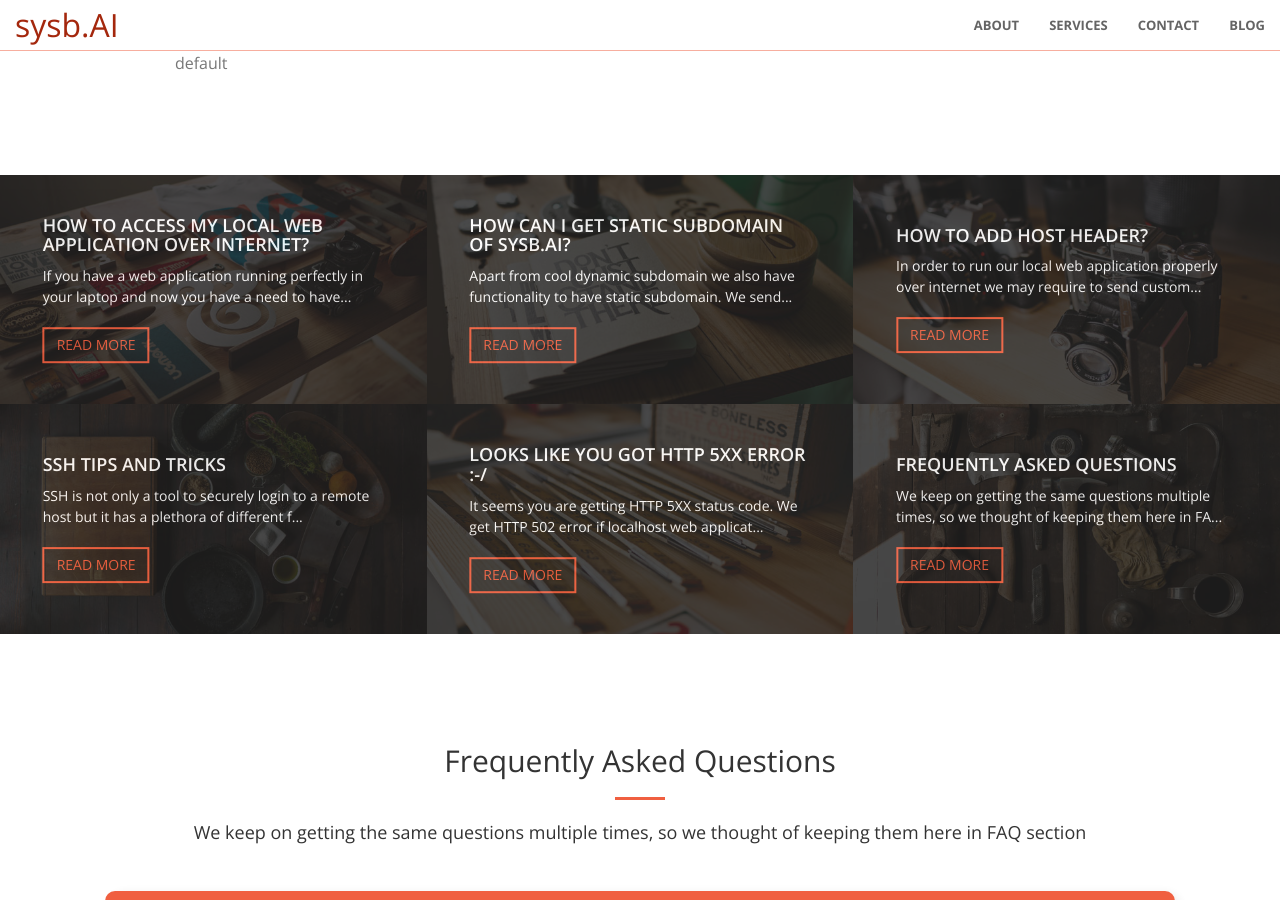
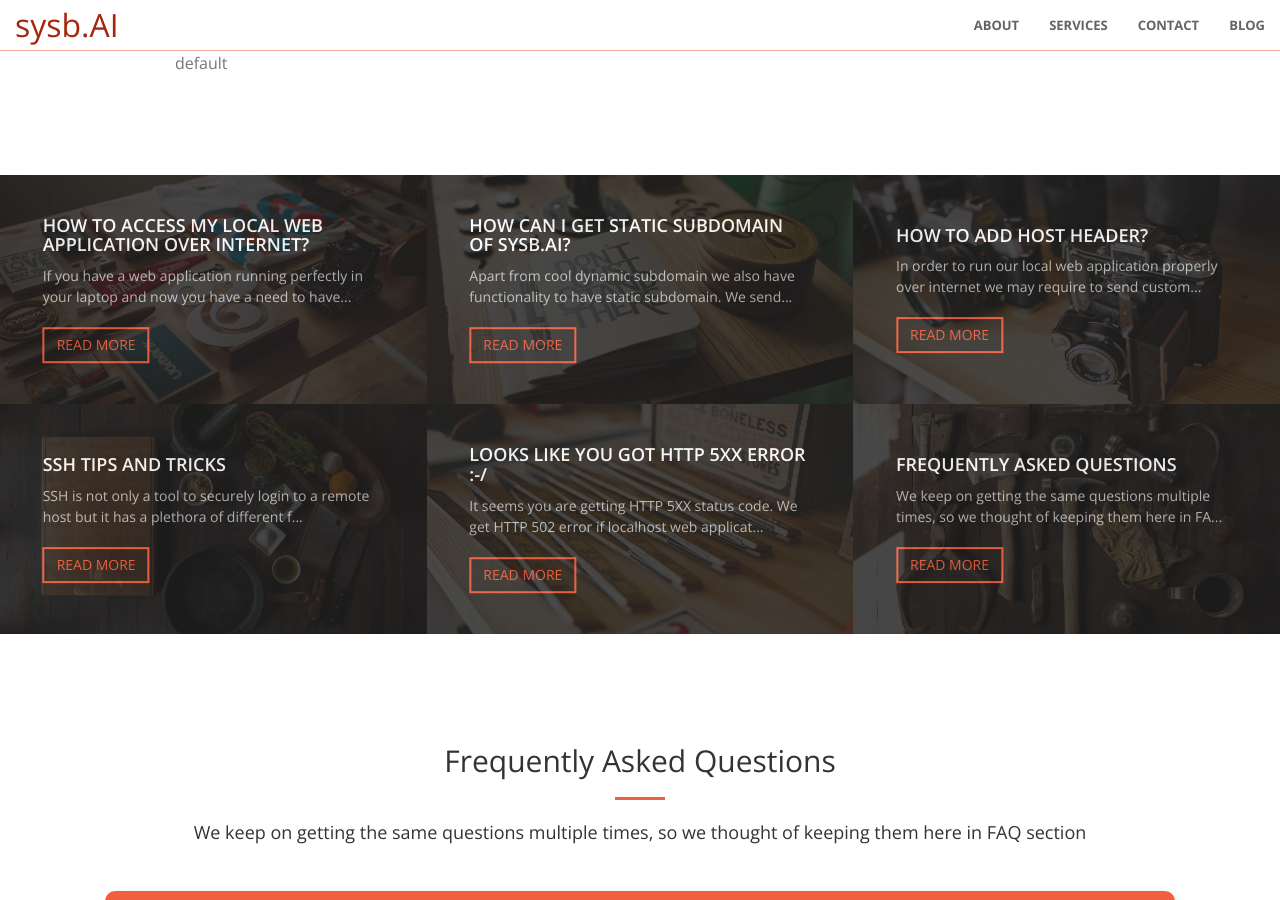
Before and after one commit to usama7628674/sysb.AI, a Jekyll site: the page built from index.html, in a window 1280 px wide and 900 px high, scrolled down 1590 px. Built offline with Jekyll 4.4.1, drawn with Linux system fonts in a browser that asks for light colours.

Commit message:
testing few things

```diff
--- a/_includes/portfolio.html
+++ b/_includes/portfolio.html
@@ -13,7 +13,7 @@
 
                                 {{post.title}}
                             </h4>
-                            <p class="project-name">{{post.excerpt | truncate: 100 | strip_html}}</p>
+                            <p class="project-name text-faded">{{post.excerpt | truncate: 100 | strip_html}}</p>
                             <a href="{{post.url | relative_url}}" class="btn">READ MORE</a>
                         </div>
                     </div>
```
